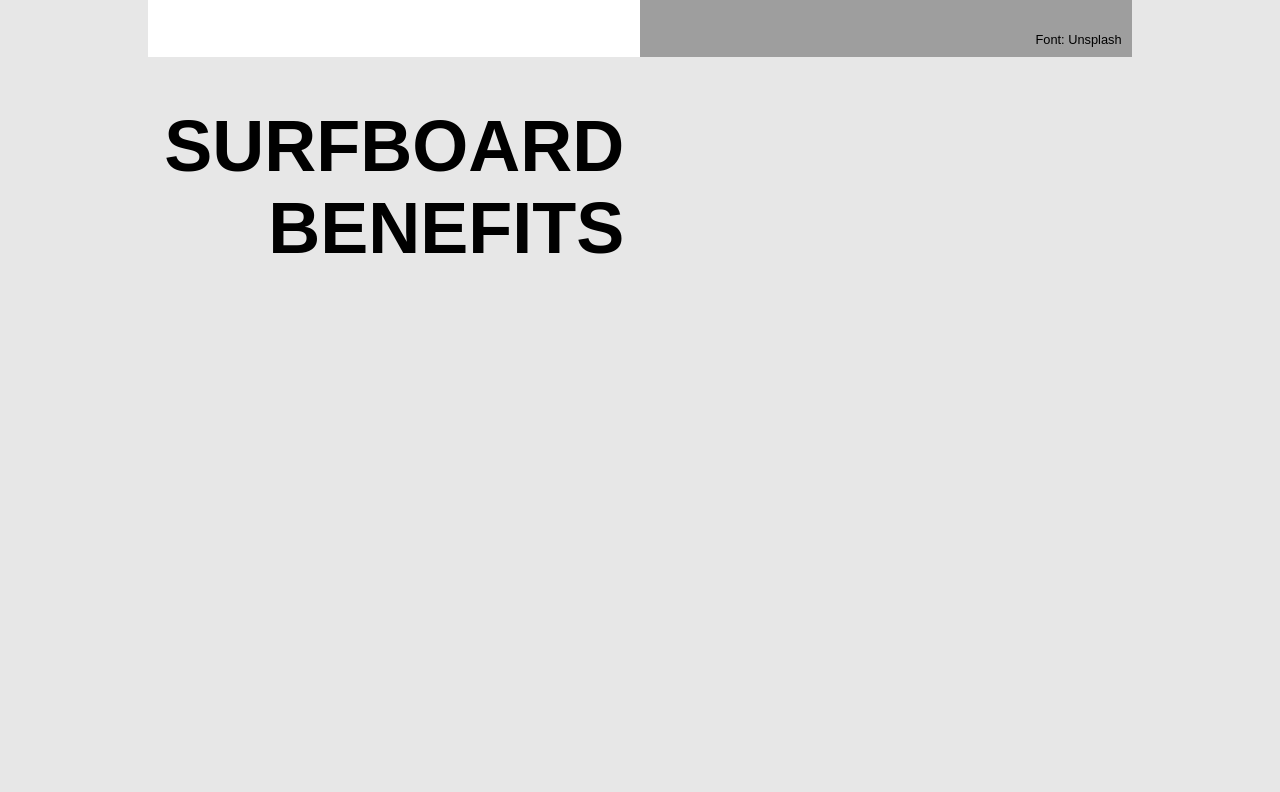
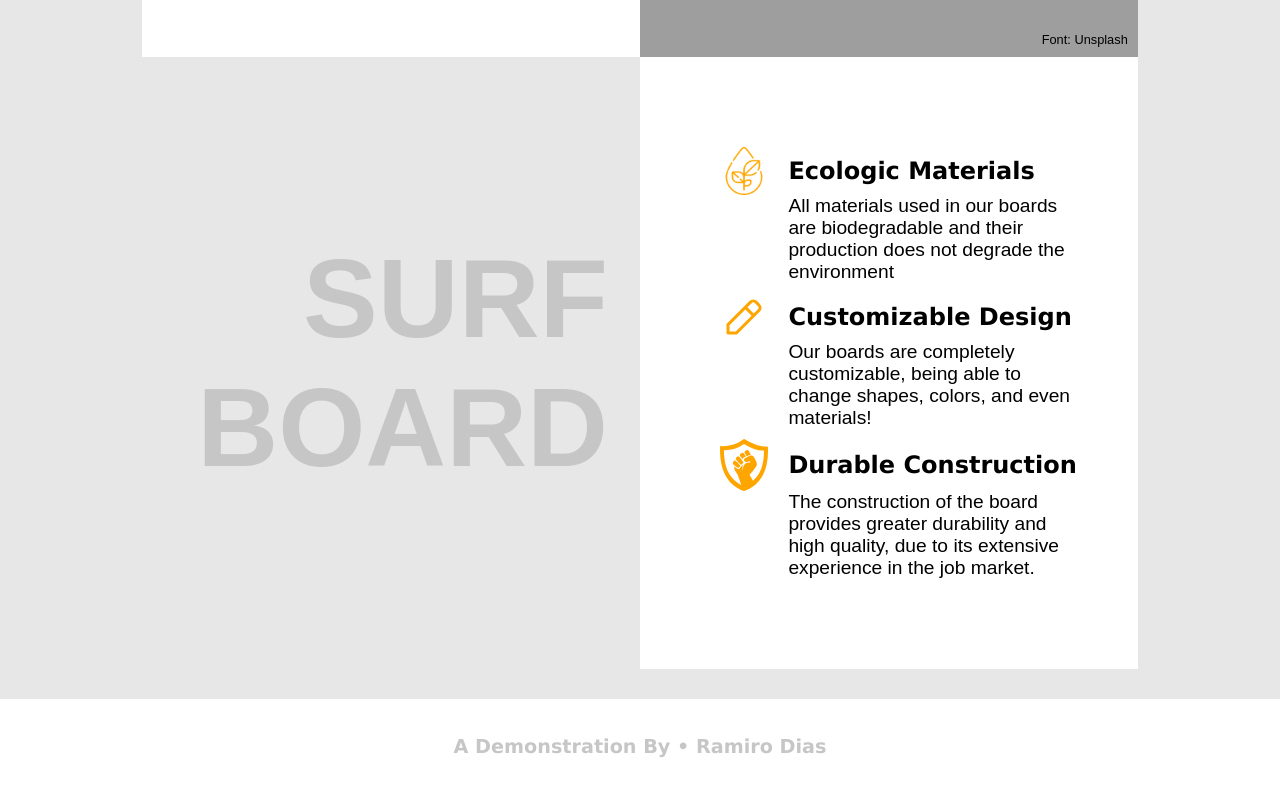
Before and after one commit to HamsCosmo/surfboard-store-preview, a plain HTML site: page index.html in a window 1280 px wide. Shown: the part 460-1252 px from the top of the page. Before the commit the page ends 807 px from the top, so only its background shows below. Drawn offline with Linux system fonts and the light colour scheme; grey boxes are pictures that could not be loaded.

Commit message:
Final Version of the Website

```diff
--- a/index.html
+++ b/index.html
@@ -5,7 +5,7 @@
   <meta charset="UTF-8">
   <meta name="viewport" content="width=device-width, initial-scale=1.0">
   <link rel="stylesheet" href="style.css">
-  <title>Bikcraft</title>
+  <title>Surfwave</title>
 </head>
 
 <body>
@@ -28,10 +28,33 @@
       <div class="rightbox" alt="A man walking in the beach with an orange surfboard">
         <figure>Font: Unsplash</figure>
       </div>
-      <h1 class="bigtextdecoration">surfboard<br>benefits</h1>
-      <div style="color: lightcoral; height: 100px;"></div>
+      <h1 class="bigtextdecoration">surf<br>board</h1>
+      <ul class="benefits">
+        <li>
+          <div class="items">
+            <img src="img/icons/ecology.png" alt="ecology list item">
+            <h2>Ecologic materials</h2>
+            <p>All materials used in our boards are biodegradable and their production does not degrade the environment</p>
+          </div>
+          <div class="items">
+            <img src="img/icons/pen.svg" alt="Pencil icon">
+            <h2>Customizable design</h2>
+            <p>Our boards are completely customizable, being able to change shapes, colors, and even materials!</p>
+          </div>
+          <div class="items">
+            <img src="img/icons/durable-icon.svg" alt="Durable Icon">
+            <h2>durable construction</h2>
+            <p>The construction of the board provides greater durability and high quality, due to its extensive experience in the job market.</p>
+          </div>
+        </li>
+      </ul>
     </div>
   </main>
+  <footer>
+    <div class="footer">
+      <h1>A demonstration by • Ramiro Dias</h1>
+    </div>
+  </footer>
 </body>
 
 </html>
--- a/style.css
+++ b/style.css
@@ -33,6 +33,7 @@ a:hover {
   grid-template-columns: 2fr 7fr 7fr 2fr;
 }
 
+/* Upper box */
 .leftbox {
   padding: 30px 30px;
   grid-column: 2;
@@ -83,13 +84,72 @@ figure {
   margin: 10px;
 }
 
+/* Lowerbox */
 .bigtextdecoration {
+  display: inline-block;
+  color: #c6c6c6;
   text-transform: uppercase;
   grid-column: 2;
-  font-size: 4.5rem;
+  font-size: 7rem;
   text-align: right;
-  justify-self: center;
+  margin: auto 2rem auto 0px;
+  transition: 0.15s;
 }
+
+.bigtextdecoration:hover {
+  color: orange;
+}
+
+/* Lower Box - Items part */
+.benefits {
+  margin: 0px;
+  padding: 5rem 2rem;
+  background-color: white;
+}
+
+.items {
+  display: grid;
+  grid-template-columns: 1fr 3.5fr;
+  align-items: center;
+  margin: 10px 0px;
+}
+
+.items img {
+  width: 3rem;
+  margin-left: auto;
+
+}
+
+.items h2 {
+  margin: 0px;
+  font-family:'Lucida Sans', 'Lucida Sans Regular', 'Lucida Grande', 'Lucida Sans Unicode', Geneva, Verdana, sans-serif;
+  margin-left: 20px;
+  text-transform: capitalize;
+  font-weight: 600;
+}
+
+.items p {
+  font-size: 1.2rem;
+  grid-column: 2;
+  margin: 0px 20px;
+}
+
+.footer {
+  margin: 0px;
+  background-color: white;
+  height: 6rem ;
+
+}
+
+.footer h1 {
+  font-family: 'Lucida Sans', 'Lucida Sans Regular', 'Lucida Grande', 'Lucida Sans Unicode', Geneva, Verdana, sans-serif;
+  color: #c6c6c6;
+  font-size: 1.2rem;
+  text-transform: capitalize;
+  text-align: center;
+  line-height: 6rem;
+}
+
 
 
 a {
@@ -106,6 +166,13 @@ a {
   left: calc(4.5rem / 2 + 30px);
 }
 
+ul {
+  list-style: none;
+}
+
+body {
+  margin: 0px;
+}
 html {
   margin: 0px;
   background-color: #e7e7e7;
```
Also changed, not shown: img/icons/durable-icon.svg (added), img/icons/ecology.png (added), img/icons/pen.svg (added).
